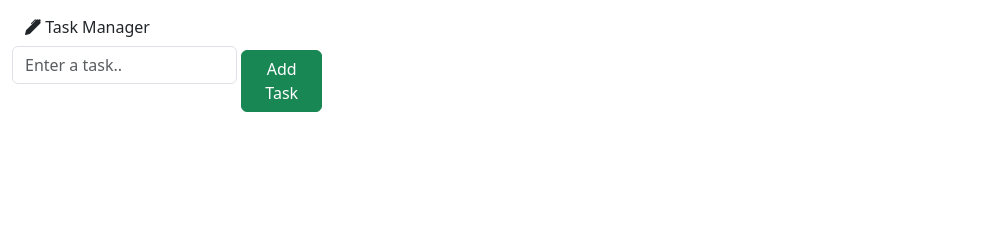
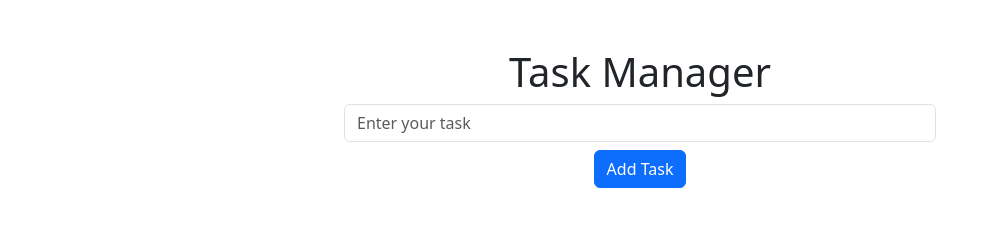
Before and after one commit to Pawan-2024/1st-sem-exam, a plain HTML site: page index.html in a window 1280 px wide. Shown: the whole page, without its empty margins (0-987 px from the left). Drawn offline with nearby package versions, Linux system fonts and the light colour scheme.

Commit message:
Update index.html

```diff
--- a/index.html
+++ b/index.html
@@ -11,39 +11,46 @@
     <script src="https://cdn.jsdelivr.net/npm/bootstrap@5.3.3/dist/js/bootstrap.bundle.min.js" integrity="sha384-YvpcrYf0tY3lHB60NNkmXc5s9fDVZLESaAA55NDzOxhy9GkcIdslK1eN7N6jIeHz" crossorigin="anonymous"></script>
 
 </head>
-<body class="container-fluid ">
-    <span class="btn bi-pen-fill mt-2"> Task Manager</span>
-    <div class="w-25 d-flex">
-        <!-- <span class="btn bi-pen-fill mt-2"> Task Manager</span> -->
-          <form action="">
+<body>
+      <script type="text/javascript">
+            function addTask() {
+                  let task = document.getElementById("txtTask").value.trim();
 
+                  if (task === "") {
+                        alert("Please enter a task!");
+                        return;
+                  }
 
-            <input type="text" name="" id="userTxt" class="form-control" placeholder="Enter a task..">
+                  let taskContainer = document.createElement("div");
+                  taskContainer.className = "d-flex justify-content-between align-items-center border p-2 mb-2";
+                  taskContainer.style.width = "50%";
+                  taskContainer.style.margin = "10px auto";
 
-          </form>
-          <div id="delete">
-          <button type="button" class="btn btn-success m-1 " onclick="updateTask()" id="btnRegister">Add Task</button>
-          </div>
-    </div>
+                  let taskText = document.createElement("span");
+                  taskText.innerText = task;
 
+                  let deleteBtn = document.createElement("button");
+                  deleteBtn.className = "btn btn-danger btn-sm";
+                  deleteBtn.innerText = "Delete";
+                  deleteBtn.onclick = function () {
+                        taskContainer.remove();
+                  };
 
-    <script type="text/javascript">
+                  taskContainer.appendChild(taskText);
+                  taskContainer.appendChild(deleteBtn);
 
-        function updateTask(){
-            let input=document.getElementById("userTxt").value;
-            if(input.value==="WakeUp early at morning"){
+                  document.body.appendChild(taskContainer);
 
-
-            document.getElementById("btnRegister").textContent = "Delete";
-            document.getElementById("btnRegister").className = "btn btn-danger";
-        }else if(input.value==="Do yoga in 30min"){
-            document.getElementById("btnRegister").textContent = "Delete";
-            document.getElementById("btnRegister").className = "btn btn-danger";
-        }else{
-            document.getElementById("btnRegister").textContent = "Delete";
-            document.getElementById("btnRegister").className = "btn btn-danger";
-        }
-    }
-    </script>
+                  document.getElementById("txtTask").value = "";
+                  taskContainer .className = "btn btn-success";
+            }
+      </script>
+</head>
+<body>
+      <div class="m-5 text-center">
+            <h1>Task Manager</h1>
+            <input type="text" id="txtTask" class="form-control mb-2 mx-auto" style="width: 50%;" placeholder="Enter your task">
+            <button class="btn btn-primary" onclick="addTask()">Add Task</button>
+      </div>
 </body>
 </html>
```
